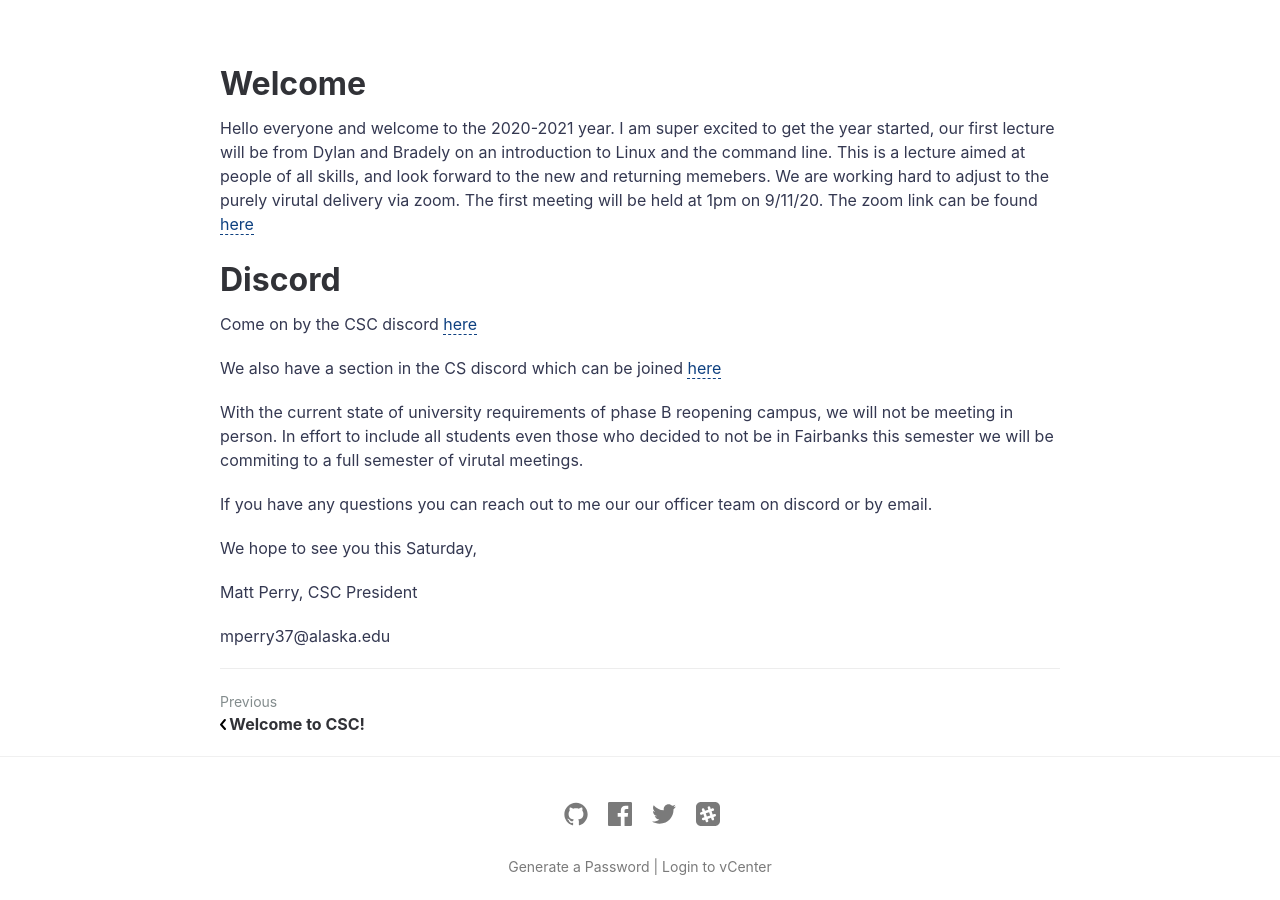
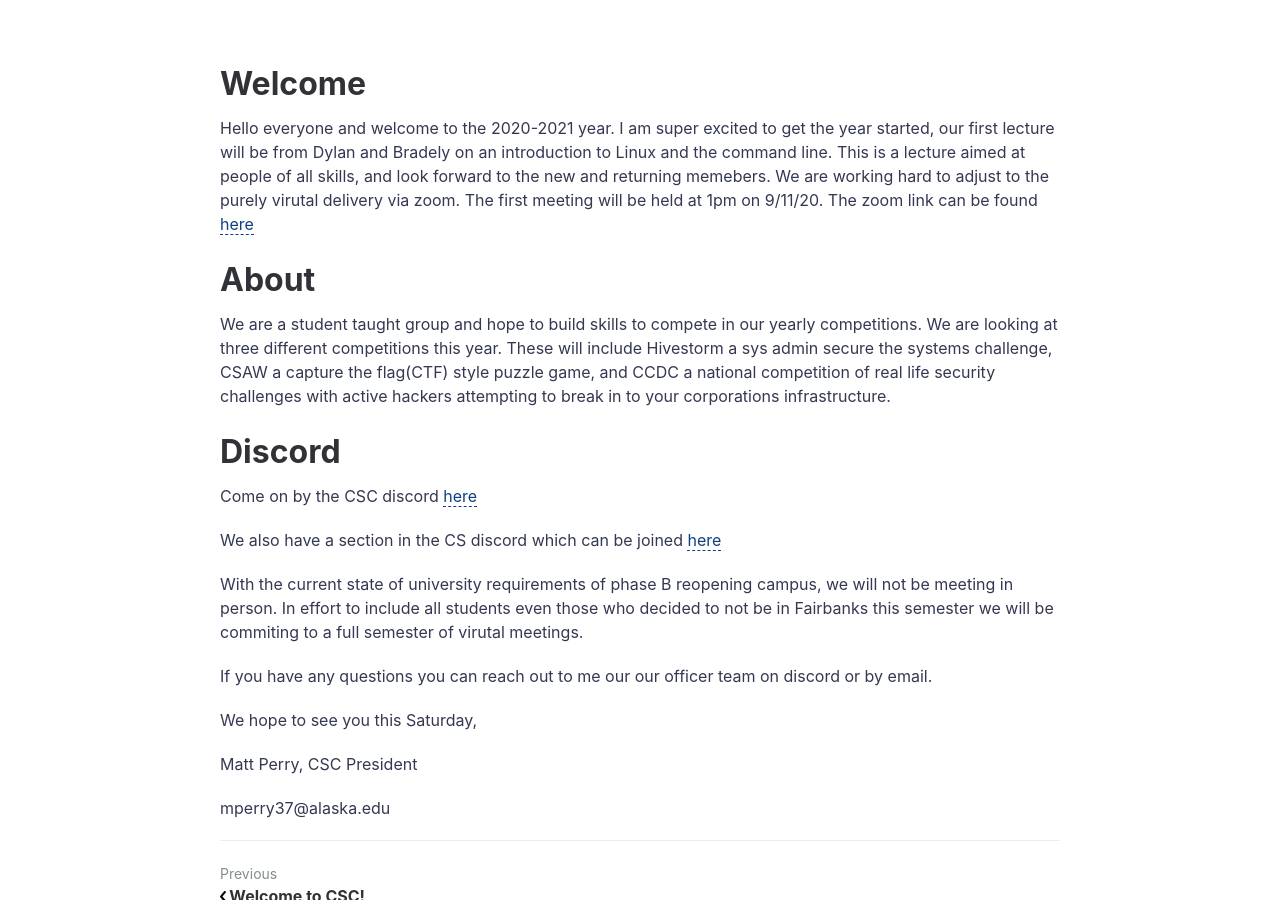
Before and after one commit to UAFCSC/uafcsc.github.io, a Jekyll site: the page built from _posts/2020-09-11-Welcome.md, in a window 1280 px wide and 900 px high, scrolled down 596 px. Built offline with Jekyll 4.4.1, drawn with Linux system fonts in a browser that asks for light colours; nearby versions of some CDN libraries.

Commit message:
add: about section to post

```diff
--- a/_posts/2020-09-11-Welcome.md
+++ b/_posts/2020-09-11-Welcome.md
@@ -10,6 +10,9 @@ categories: [Lectures]
 
 Hello everyone and welcome to the 2020-2021 year.
 I am super excited to get the year started, our first lecture will be from Dylan and Bradely on an introduction to Linux and the command line. This is a lecture aimed at people of all skills, and look forward to the new and returning memebers. We are working hard to adjust to the purely virutal delivery via zoom. The first meeting will be held at 1pm on 9/11/20. The zoom link can be found [here]( https://alaska.zoom.us/j/91471178163?pwd=RFNJanBpdC83TDdhWEdqeGdNYmZpdz09)
+
+# About
+We are a student taught group and hope to build skills to compete in our yearly competitions. We are looking at three different competitions this year. These will include Hivestorm a sys admin secure the systems challenge, CSAW a capture the flag(CTF) style puzzle game, and CCDC a national competition of real life security challenges with active hackers attempting to break in to your corporations infrastructure.
 
 # Discord
 
```
